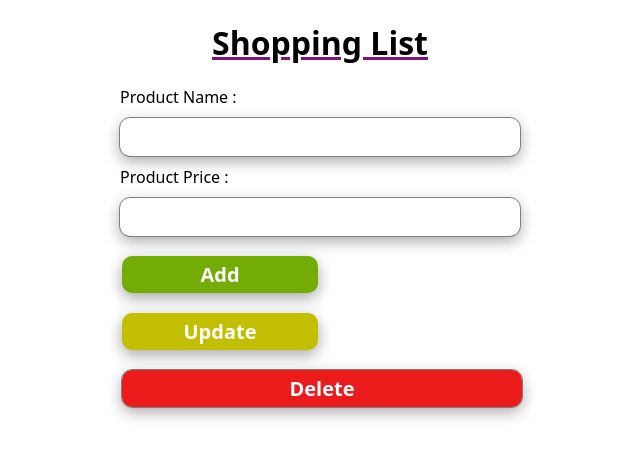
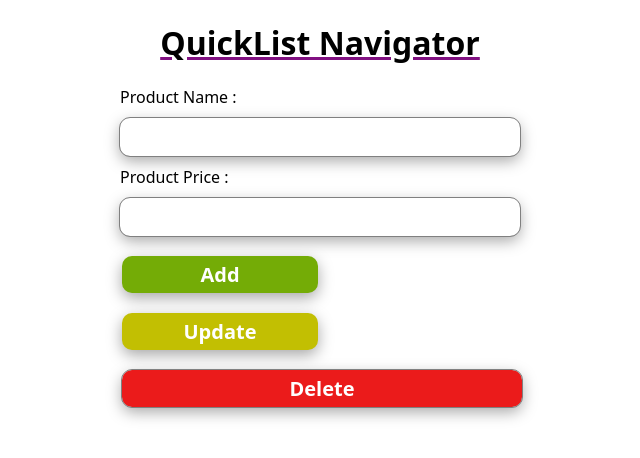
Before and after one commit to prasadmore01/Shopping-List, a plain HTML site: page index.html in a window 1280 px wide. Shown: the whole page, without its empty margins (320-960 px from the left). Drawn offline with Linux system fonts and the light colour scheme.

Commit message:
Update index.html

```diff
--- a/index.html
+++ b/index.html
@@ -8,7 +8,7 @@
 </head>
 <body>
     <div class="container">
-        <h1>Shopping List</h1>
+        <h1>QuickList Navigator</h1>
         Product Name : <input type="text" id="name">
         Product Price : <input type="text" id="price">
         <input type="button" value="Add" id="addBtn">
```
